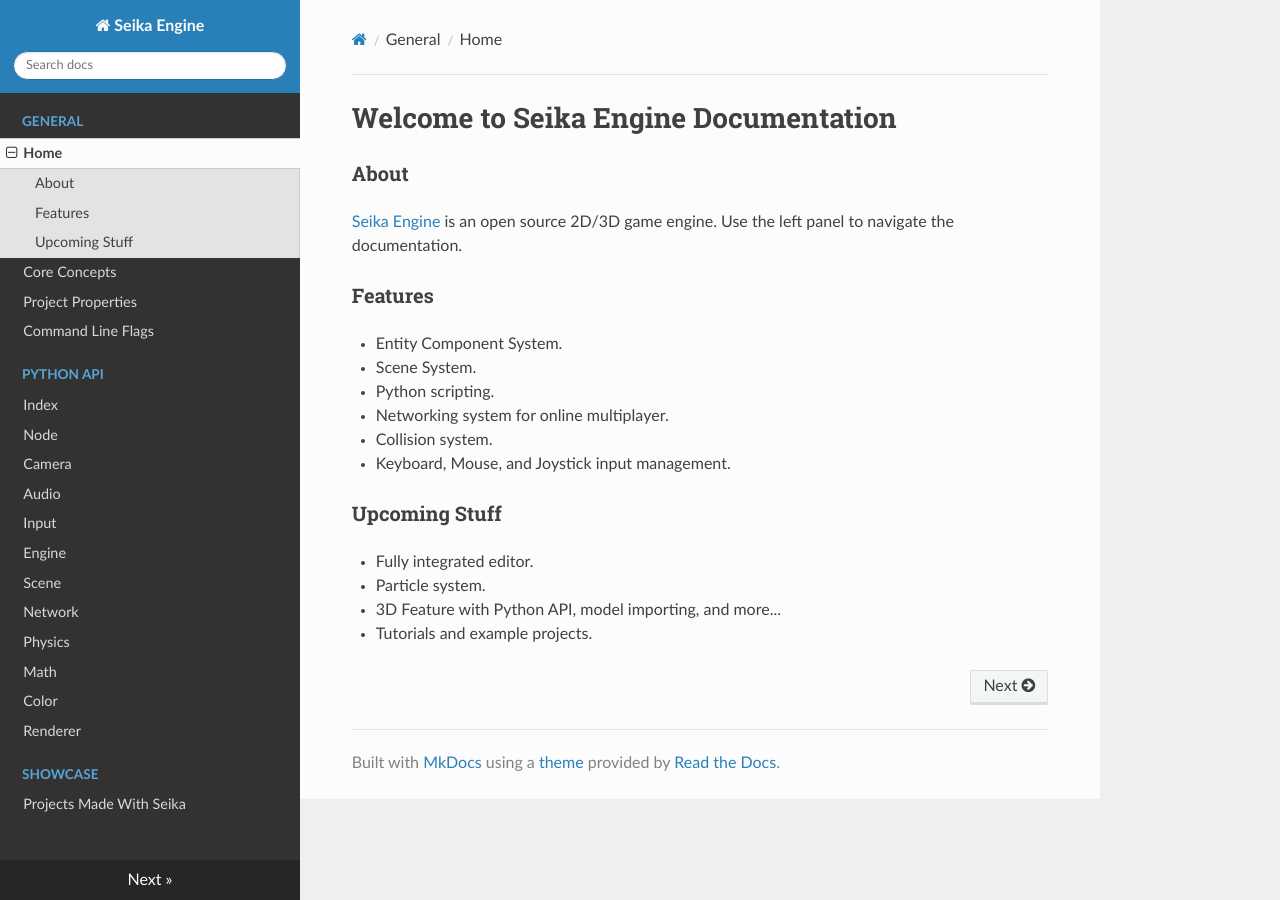
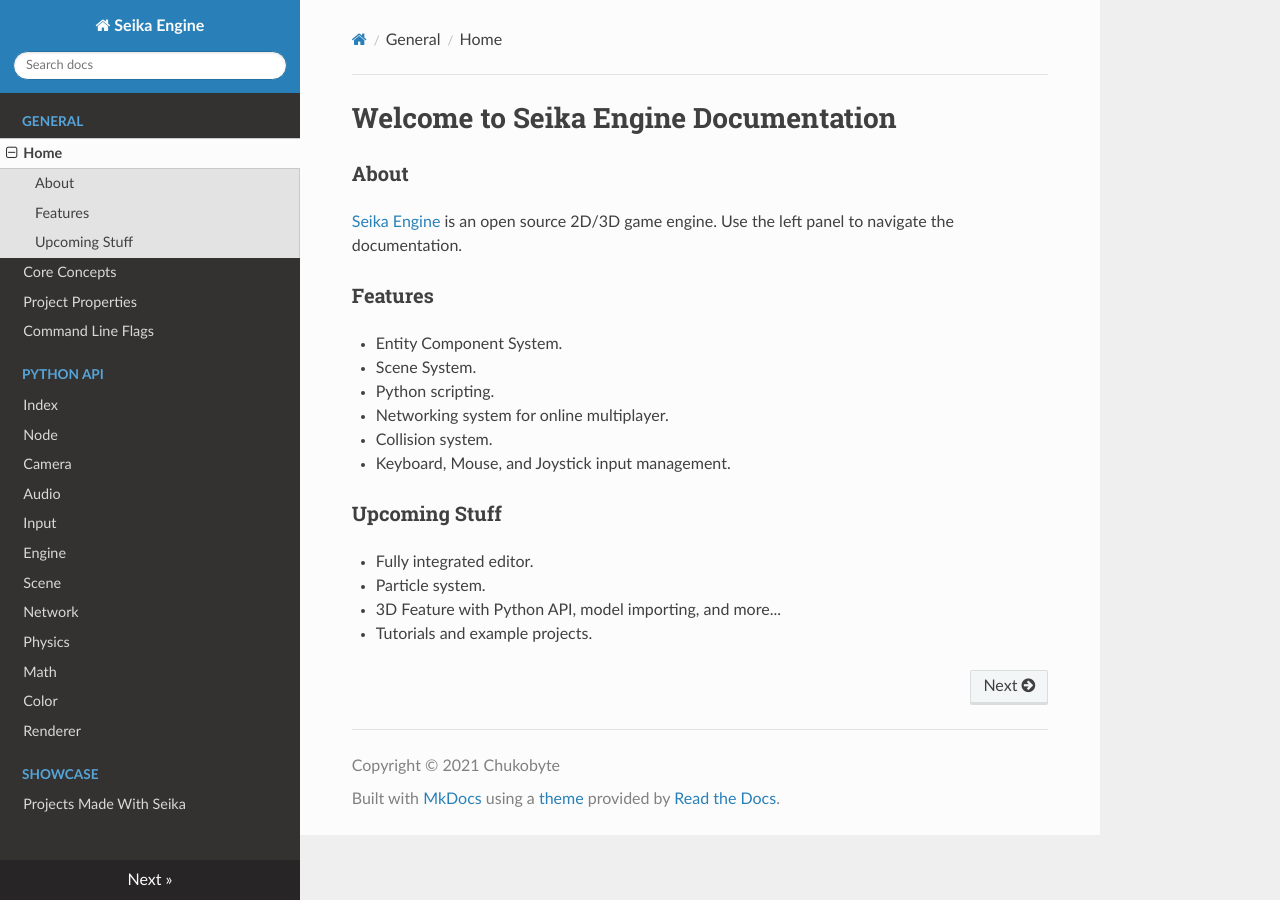
Before and after one commit to Chukobyte/seika-engine, an MkDocs documentation site: the page built from docs/index.md, in a window 1280 px wide. Built offline with MkDocs 1.6.1, drawn with Linux system fonts in a browser that asks for light colours; nearby versions of some CDN libraries.

Commit message:
Added site description to docs.

```diff
--- a/mkdocs.yml
+++ b/mkdocs.yml
@@ -1,4 +1,8 @@
 site_name: Seika Engine
+edit_uri: ""
+site_description: Seika is an open source 2D/3D game engine.
+site_author: Chukobyte
+copyright: 'Copyright &copy; 2021 Chukobyte'
 
 nav:
   - General:
```
Also changed, not shown: 1 other file.
